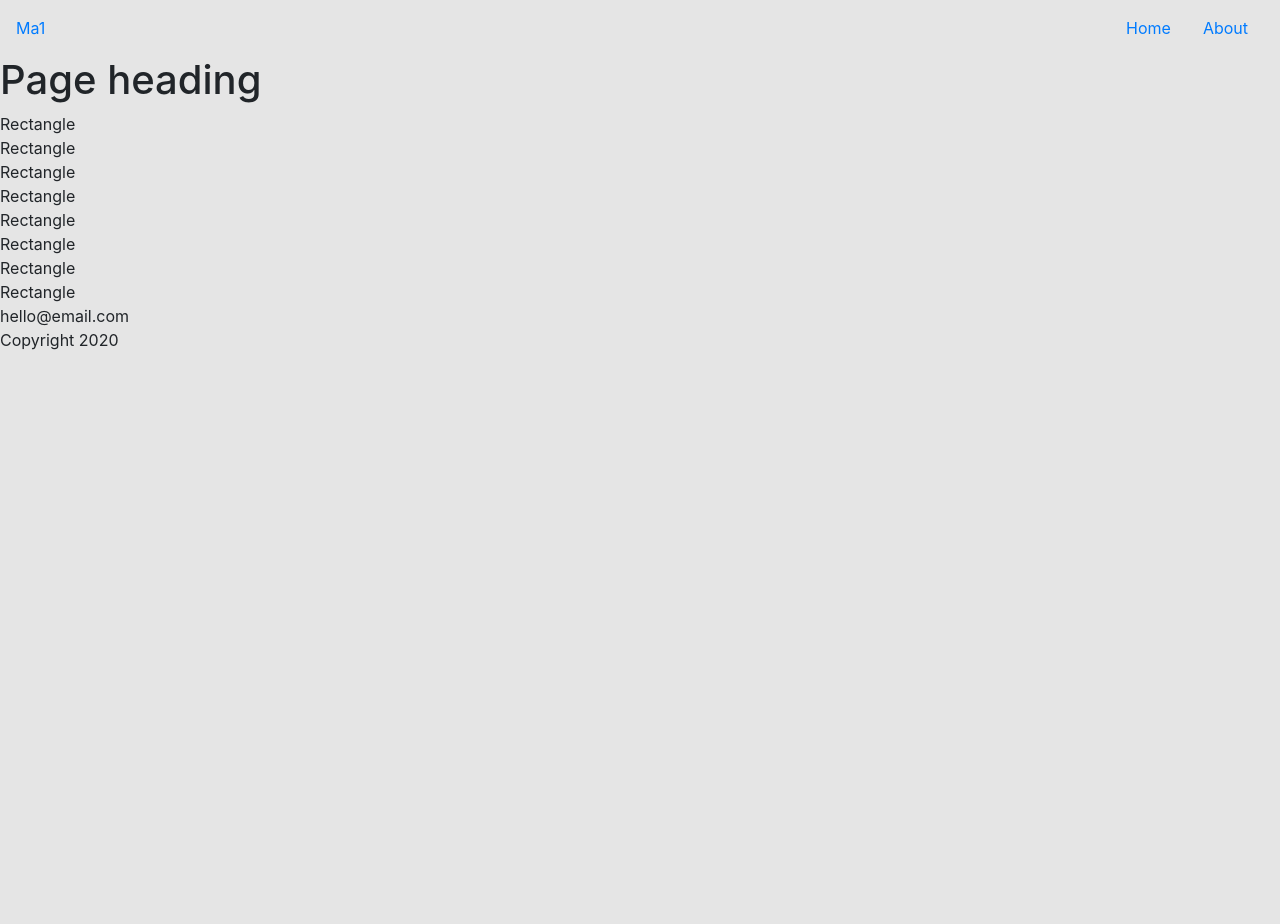
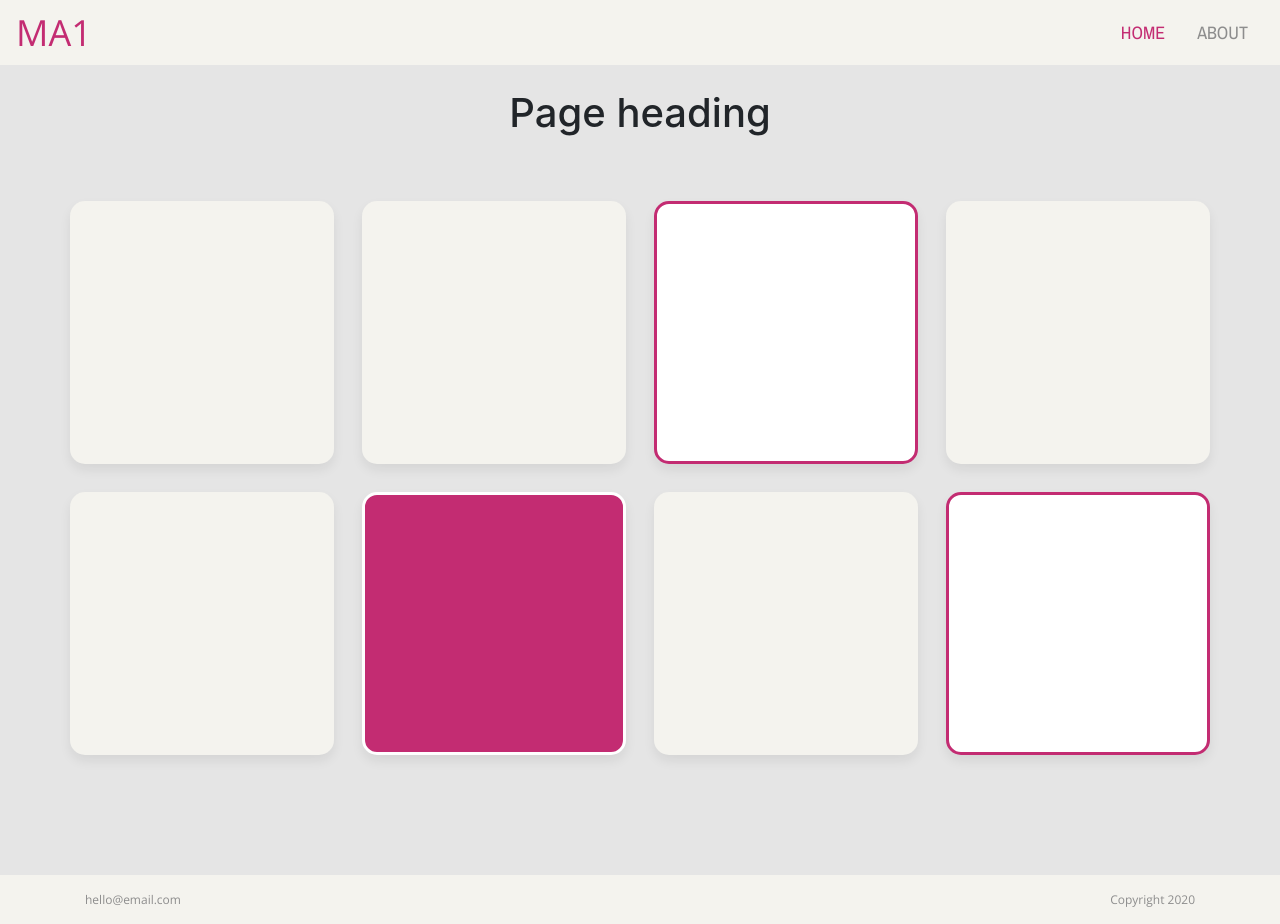
Before and after one commit to Jennygra/jenny-gramdal-css-frameworks-ma1, a plain HTML site: page index.html in a window 1280 px wide. Before the commit the page ends 800 px from the top, so only its background shows below. Drawn offline with nearby package versions, Linux system fonts and the light colour scheme; files that its build step writes are made by us from their sources.

Commit message:
Added styling

```diff
--- a/index.html
+++ b/index.html
@@ -1,9 +1,9 @@
 <!DOCTYPE html>
 <html lang="en">
   <head>
-    <meta charset="UTF-8">
-    <meta http-equiv="X-UA-Compatible" content="IE=edge">
-    <meta name="viewport" content="width=device-width, initial-scale=1.0">
+    <meta charset="UTF-8" />
+    <meta http-equiv="X-UA-Compatible" content="IE=edge" />
+    <meta name="viewport" content="width=device-width, initial-scale=1.0" />
     <title>CSS Frameworks MA1</title>
     <link
       rel="stylesheet"
@@ -11,13 +11,23 @@
       integrity="sha384-9aIt2nRpC12Uk9gS9baDl411NQApFmC26EwAOH8WgZl5MYYxFfc+NcPb1dKGj7Sk"
       crossorigin="anonymous"
     />
-        <link href="https://stackpath.bootstrapcdn.com/font-awesome/4.7.0/css/font-awesome.min.css" rel="stylesheet" />
-        <link rel="stylesheet" href="css/style.css">
+    <link
+      href="https://stackpath.bootstrapcdn.com/font-awesome/4.7.0/css/font-awesome.min.css"
+      rel="stylesheet"
+    />
+    <link rel="preconnect" href="https://fonts.googleapis.com" />
+    <link rel="preconnect" href="https://fonts.gstatic.com" crossorigin />
+    <link
+      href="https://fonts.googleapis.com/css2?family=Archivo+Narrow&family=Open+Sans&display=swap"
+      rel="stylesheet"
+    />
+    <link rel="stylesheet" href="css/style.css" />
   </head>
   <body>
+      <div class="wrapper">
         <header>
             <nav class="navbar">
-            <a href="#">Ma1</a>
+              <a href="#" class="logo">Ma1</a>
               <ul class="nav justify-content-end">
                 <li class="nav-item">
                   <a class="nav-link active" aria-current="page" href="#">Home</a>
@@ -28,26 +38,30 @@
               </ul>
             </nav>
           </header>
-        <main>
+
+          <main class="wrapper">
             <section>
-                <div>
-                    <h1>Page heading</h1>
-                    <div>
-                        <div>Rectangle</div>
-                        <div>Rectangle</div>
-                        <div>Rectangle</div>
-                        <div>Rectangle</div>
-                        <div>Rectangle</div>
-                        <div>Rectangle</div>
-                        <div>Rectangle</div>
-                        <div>Rectangle</div>
+              <di class="container">
+                <h1 class="text-center">Page heading</h1>
+                <div class="d-flex justify-content-center flex-wrap rectangle-container">
+                  <div class="rectangle"></div>
+                  <div class="rectangle"></div>
+                  <div class="rectangle border"></div>
+                  <div class="rectangle"></div>
+                  <div class="rectangle"></div>
+                  <div class="rectangle background"></div>
+                  <div class="rectangle"></div>
+                  <div class="rectangle border"></div>
                 </div>
               </div>
             </section>
           </main>
+      </div>
     <footer>
+      <div class="d-flex justify-content-between container">
         <div>hello@email.com</div>
         <div>Copyright 2020</div>
+      </div>
     </footer>
   </body>
 </html>
--- /dev/null
+++ b/sass/partials/_base.scss
@@ -0,0 +1,45 @@
+* {
+  box-sizing: border-box;
+}
+
+html,
+body {
+  height: 100%;
+}
+
+body {
+  background-color: $secondary;
+  display: flex;
+  flex-direction: column;
+  margin: 0;
+}
+
+.wrapper {
+  flex: 1 0 auto;
+}
+
+.rectangle-container {
+  gap: 28px;
+  max-width: 1200px;
+  margin: 4em auto 6em auto;
+
+  .rectangle {
+    top: 230px;
+    left: 70px;
+    width: 264px;
+    height: 263px;
+    background-color: $primary;
+    box-shadow: 0px 6px 12px #00000012;
+    border-radius: 15px;
+
+    &.border {
+      background-color: white;
+      border: 3px solid map-get($colors, pink) !important;
+    }
+
+    &.background {
+      background-color: map-get($colors, pink);
+      border: 3px solid white;
+    }
+  }
+}
--- /dev/null
+++ b/sass/partials/_custom.scss
@@ -0,0 +1,12 @@
+/* Fonts */
+
+/* Colors */
+$primary: #f4f3ee;
+$secondary: #e5e5e5;
+
+$colors: (
+  pink: #c32c72,
+  light-grey: #8d8d8d,
+  dark-grey: #6a6a6a,
+  white: #ffffff,
+);
--- /dev/null
+++ b/sass/partials/_footer.scss
@@ -0,0 +1,10 @@
+footer {
+  background-color: $primary;
+  flex-shrink: 0;
+  padding: 1em;
+
+  div {
+    color: map-get($colors, light-grey);
+    font: normal normal normal 12px/17px Open Sans;
+  }
+}
--- /dev/null
+++ b/sass/partials/_nav.scss
@@ -0,0 +1,19 @@
+nav {
+  background-color: $primary;
+
+  .logo {
+    font: normal normal normal 36px/49px Open Sans;
+    color: map-get($colors, pink);
+  }
+
+  a {
+    text-decoration: none;
+    color: map-get($colors, light-grey);
+    text-transform: uppercase;
+    font: normal normal normal 18px/22px Archivo Narrow;
+  }
+
+  .active {
+    color: map-get($colors, pink);
+  }
+}
--- a/sass/style.scss
+++ b/sass/style.scss
@@ -1,7 +1,4 @@
-* {
-  box-sizing: border-box;
-}
-
-body {
-  background: #e5e5e5;
-}
+@import "partials/custom";
+@import "partials/base";
+@import "partials/nav";
+@import "partials/footer";
```
Also changed, not shown: css/style.css (added). Lines whose indentation alone changed are shown as unchanged.
